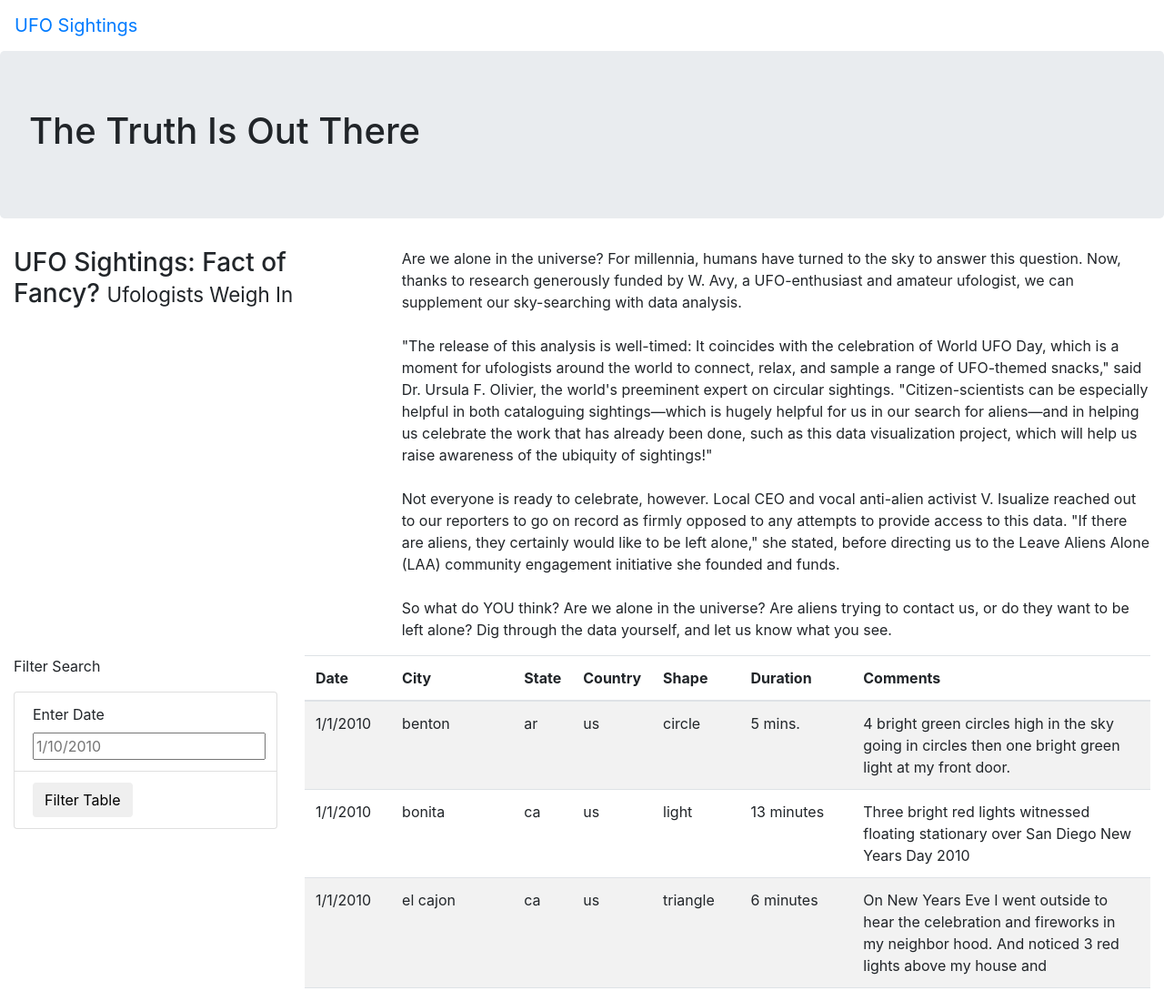
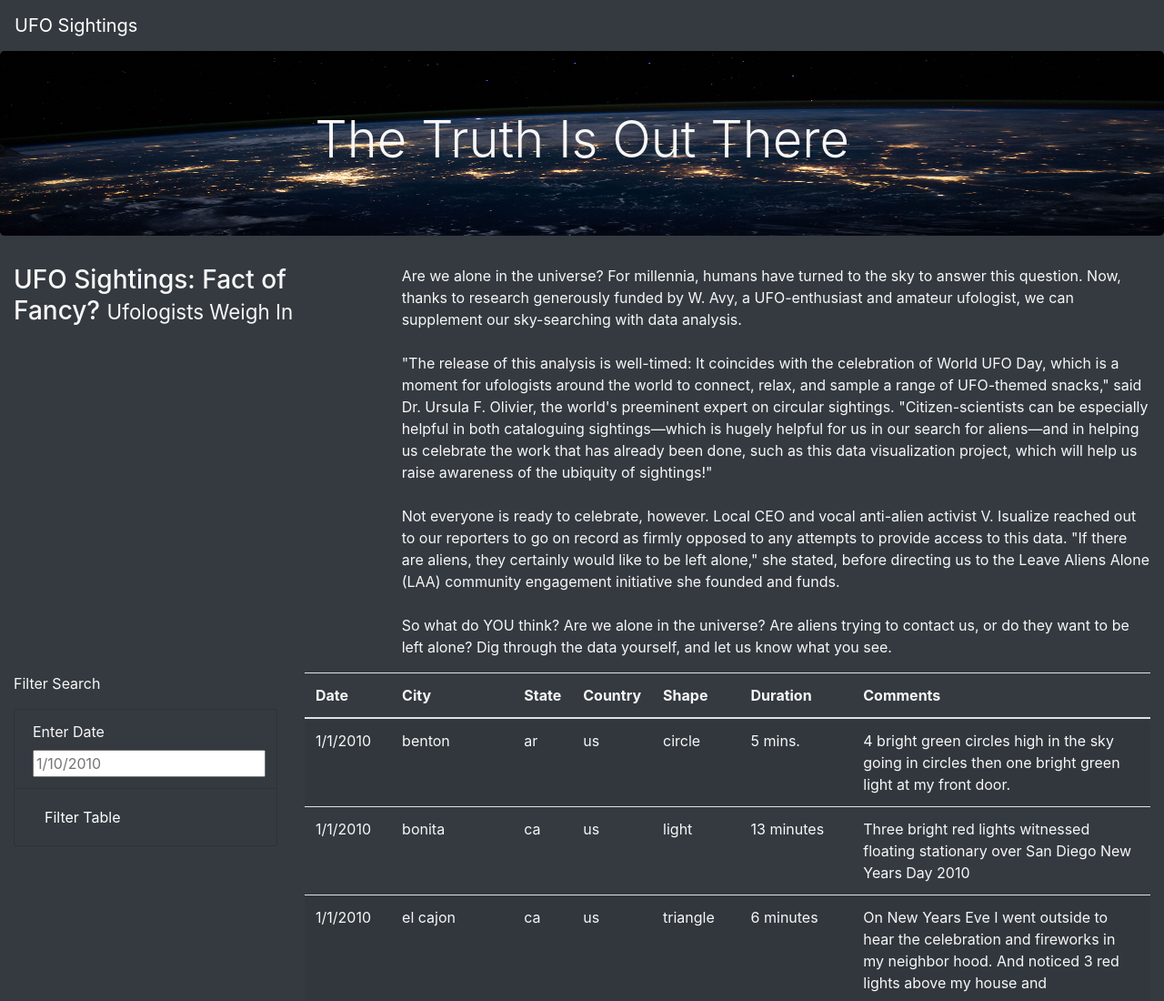
Before and after one commit to mhertel278/UFOs, a plain HTML site: page index.html in a window 1280 px wide. Shown: the top 1100 px of the page at 91% size. Drawn offline with nearby package versions, Linux system fonts and the light colour scheme.

Commit message:
customized css styling

```diff
--- a/index.html
+++ b/index.html
@@ -14,13 +14,13 @@
     <link rel="stylesheet"
     href="static/css/style.css">
 </head>
-<body>
+<body class="bg-dark">
   <div class="wrapper">
-      <nav class="navbar navbar-expand-lg">
+      <nav class="navbar navbar-dark bg-dark navbar-expand-lg">
           <a class="navbar-brand" href="index.html">UFO Sightings</a>
       </nav>
       <div class="jumbotron">
-          <h1>The Truth Is Out There</h1>
+          <h1 class="display-4">The Truth Is Out There</h1>
       </div>
       <div class="container-fluid">
         <div class="row">
@@ -39,15 +39,15 @@
       <div class="container-fluid">
           <div class="row">
               <div class="col-md-3">
-                <form>
+                <form class="bg-dark" style="font-family: inherit; font-size: 1rem;">
                     <p>Filter Search</p>
-                    <ul class="list-group">
-                        <li class="list-group-item">
+                    <ul class="bg-dark list-group" style="font-family: inherit; font-size: 1rem;">
+                        <li class="bg-dark list-group-item" style="font-family: inherit; font-size: 1rem;">
                             <label for="date">Enter Date</label>
                             <input type="text" placeholder="1/10/2010" id="datetime" />
                         </li>
-                        <li class="list-group-item">
-                            <button id="filter-btn" type="button" class="btn btn-default">Filter Table</button>
+                        <li class="bg-dark list-group-item" style="font-family: inherit; font-size: 1rem;">
+                            <button id="filter-btn" type="button" class="btn btn-dark">Filter Table</button>
                         </li>
                     </ul>
                 </form>
--- a/static/css/style.css
+++ b/static/css/style.css
@@ -0,0 +1,9 @@
+body {
+
+    color: #f7f7f7;
+}
+.jumbotron {
+    background-image: url("../images/nasa.jpg");
+    background-size: 100% 100%;
+    text-align: center;
+}
```
Also changed, not shown: static/images/nasa.jpg (added).
